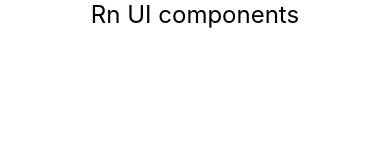
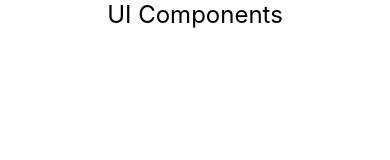
Before and after one commit to swanandvaidya/RnUiComponents, a React Native app: screen / in a window 390 px wide. Shown: the top 160 px of the page. Built offline with nearby package versions, Linux system fonts and the light colour scheme.

Commit message:
renamed text name

```diff
--- a/App.tsx
+++ b/App.tsx
@@ -4,7 +4,7 @@ import React from 'react';
 const App = () => {
   return (
     <SafeAreaView>
-      <Text style={{fontSize: 24, textAlign: 'center'}}>Rn UI components</Text>
+      <Text style={{fontSize: 24, textAlign: 'center'}}>UI Components</Text>
     </SafeAreaView>
   );
 };
```
